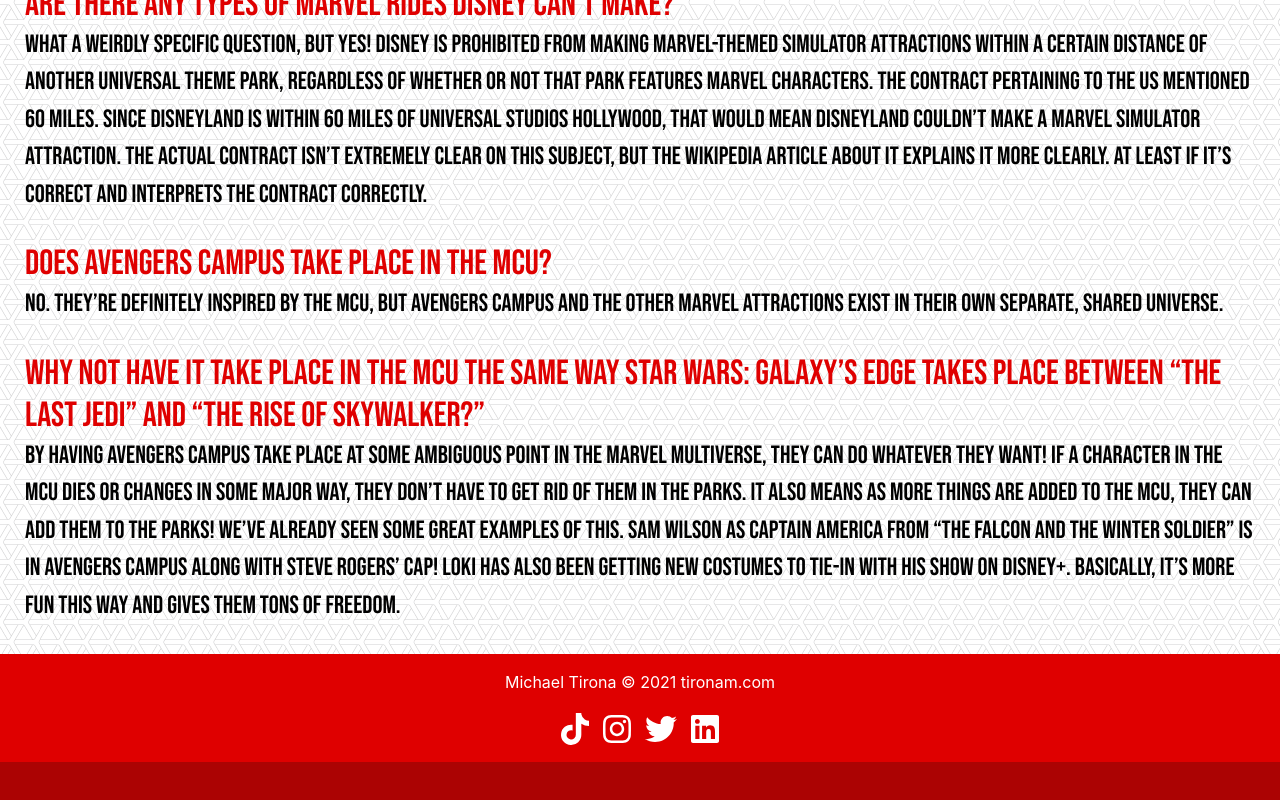
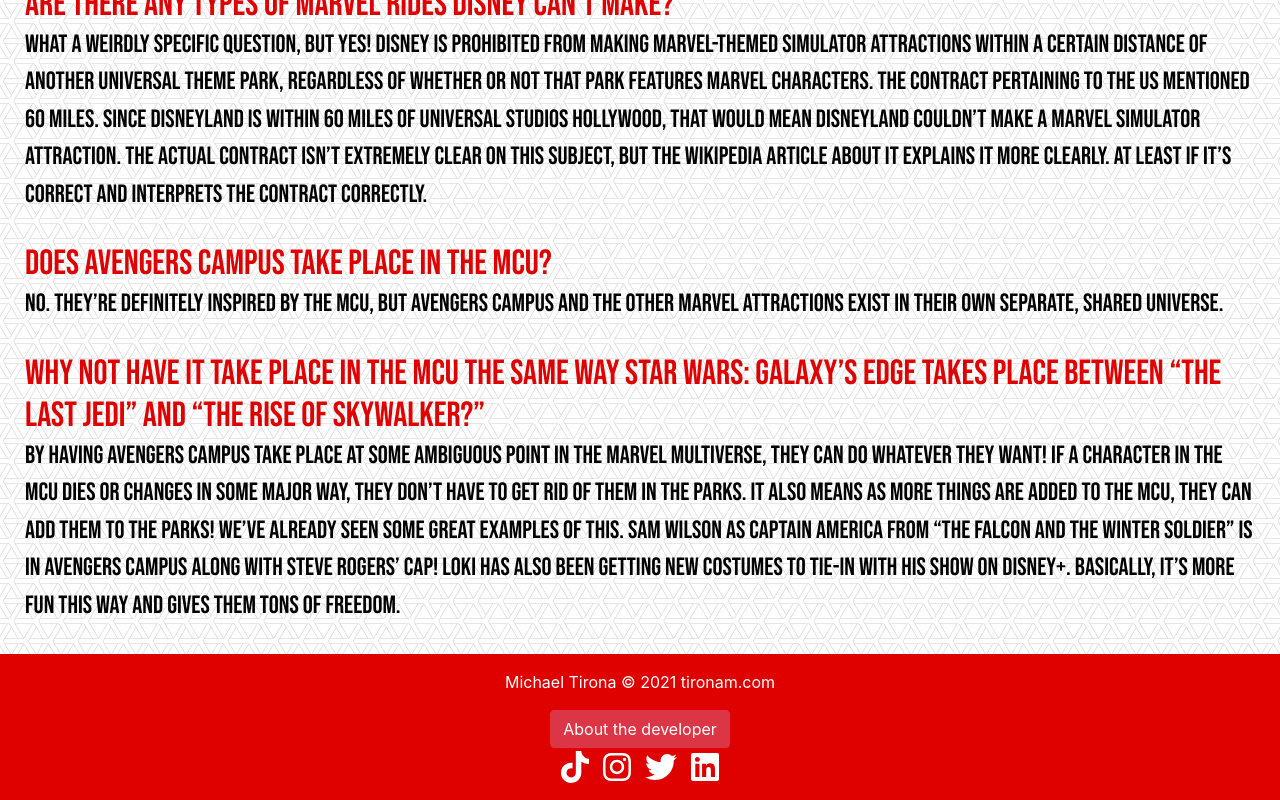
Before and after one commit to tironam/MarvelResource, a React (Create React App) app: page /FAQ in a window 1280 px wide. Shown: the part 3432-4232 px from the top of the page. Before the commit the page ends 4194 px from the top, so only its background shows below. Built offline with nearby package versions, Linux system fonts and the light colour scheme.

Commit message:
Added modal to footer

```diff
--- a/src/components/Footer.js
+++ b/src/components/Footer.js
@@ -1,6 +1,7 @@
 import React from 'react';
 import { FontAwesomeIcon } from '@fortawesome/react-fontawesome';
 import { faTiktok, faTwitter, faInstagram, faLinkedin } from '@fortawesome/free-brands-svg-icons';
+import InfoModal from './InfoModal.js'
 
 const Footer = () => {
     return (
@@ -11,6 +12,7 @@
                 </div>
                 <div className="footer text-white socials-container">
                     <div>
+                        <InfoModal buttonLabel="About the developer" />
                         <a href="https://vm.tiktok.com/ZM8dq4y4F/" target="_blank">
                             <FontAwesomeIcon icon={faTiktok} size="2x" className="socials" />
                         </a>
--- /dev/null
+++ b/src/components/InfoModal.js
@@ -0,0 +1,26 @@
+import React, { useState } from 'react';
+import { Button, Modal, ModalHeader, ModalBody, ModalFooter } from 'reactstrap';
+
+const InfoModal = (props) => {
+    const {
+        buttonLabel,
+        className
+    } = props;
+
+    const [modal, setModal] = useState(false);
+    const toggle = () => setModal(!modal);
+
+    return (
+        <div>
+            <Button color="danger" onClick={toggle}>{buttonLabel}</Button>
+            <Modal isOpen={modal} toggle={toggle} className={className}>
+                <ModalHeader toggle={toggle}>Modal title</ModalHeader>
+                <ModalBody>
+                    Texty text!
+                </ModalBody>
+            </Modal>
+        </div>
+    );
+}
+
+export default InfoModal;
```
